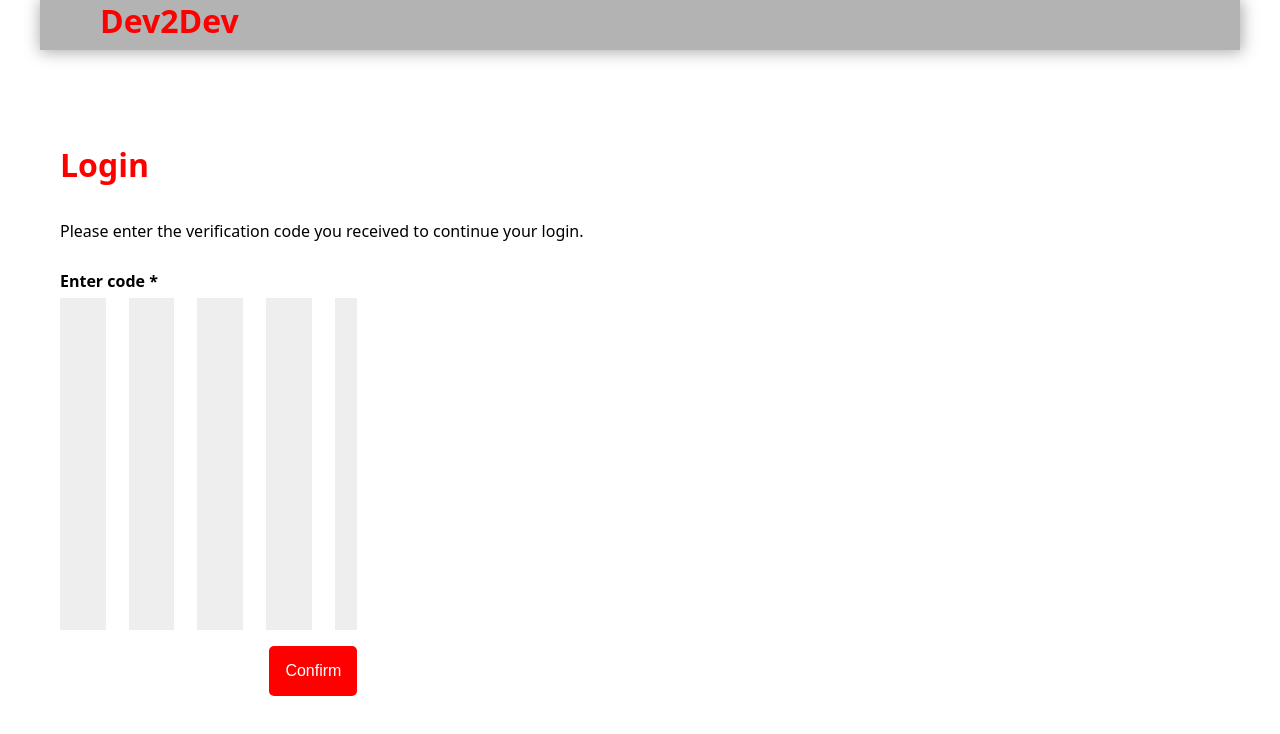
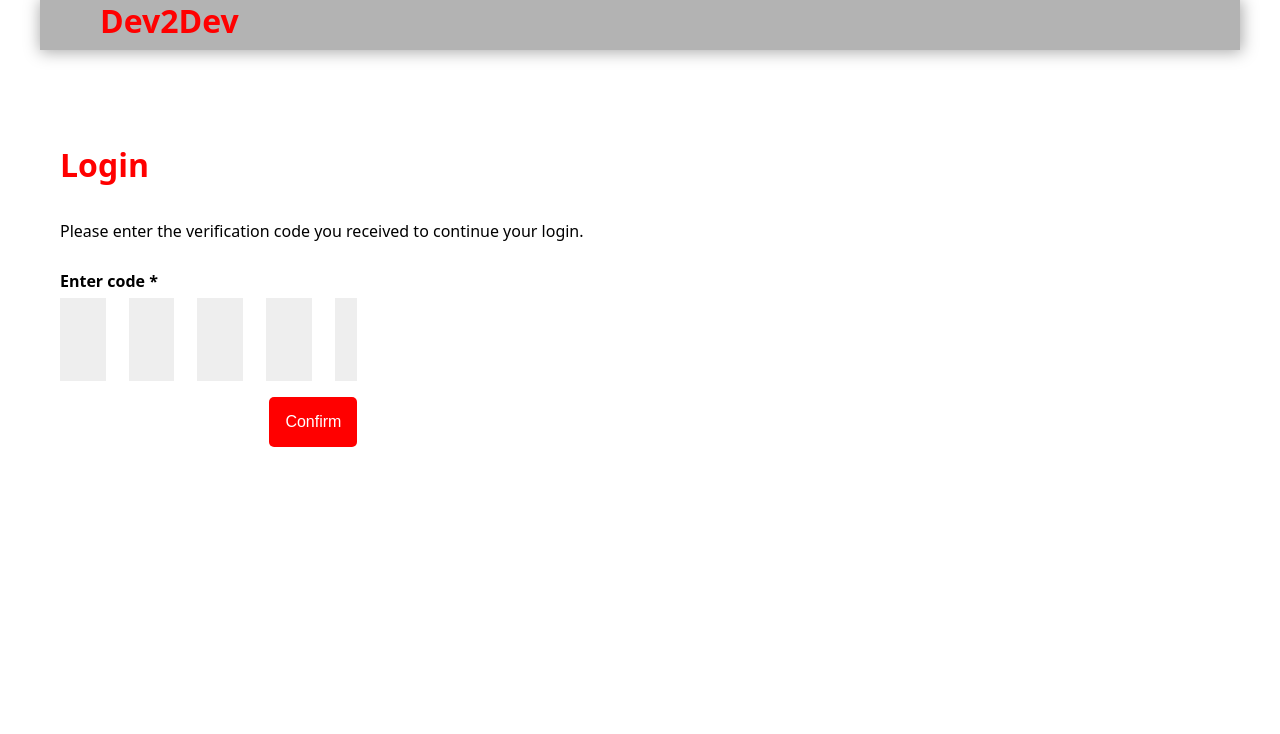
Before and after one commit to Deblak/dev2dev, a Vue app in the folder dev2dev-presentation/: page /verification-code in a window 1280 px wide. Shown: the top 734 px of the page. Built offline with nearby package versions, Linux system fonts and the light colour scheme.

Commit message:
correct change to merge

```diff
--- a/dev2dev-presentation/src/views/EmailVericationCodeView.vue
+++ b/dev2dev-presentation/src/views/EmailVericationCodeView.vue
@@ -55,20 +55,18 @@ export default {
 		</p>
 		<form @submit.prevent="submit">
 			<label for="code">{{ $t("verificationCode") }}</label>
-			<div class="code-input-container">
 			<input
-					v-for="index in 4"
-					:key="index"
-					v-model="code[index - 1]"
+				id="code"
+				v-model="code"
 				type="text"
-					maxlength="1"
 				class="one-time-code"
 				inputmode="numeric"
 				required
 				ref="codeInput"
-					@input="handleCodeInput(index)"
+				@input="handleCodeInput"
+				maxlength="4"
 			/>
-			</div>
+
 			<button type="submit">{{ $t("confirm") }}</button>
 		</form>
 	</main>
```
Also changed, not shown: 1 other file (tests, documents, lock files or other folders). Lines whose indentation alone changed are shown as unchanged.
